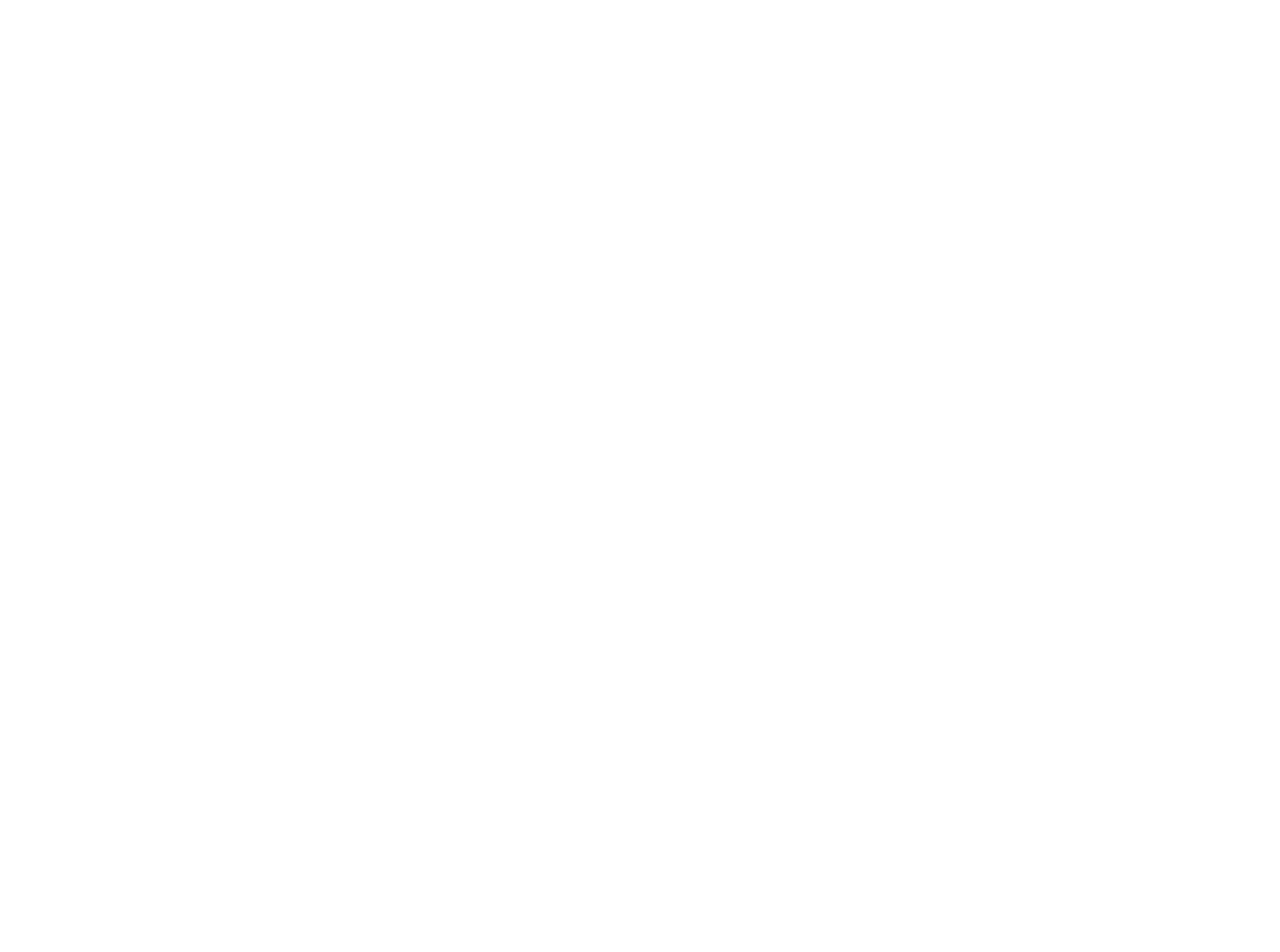
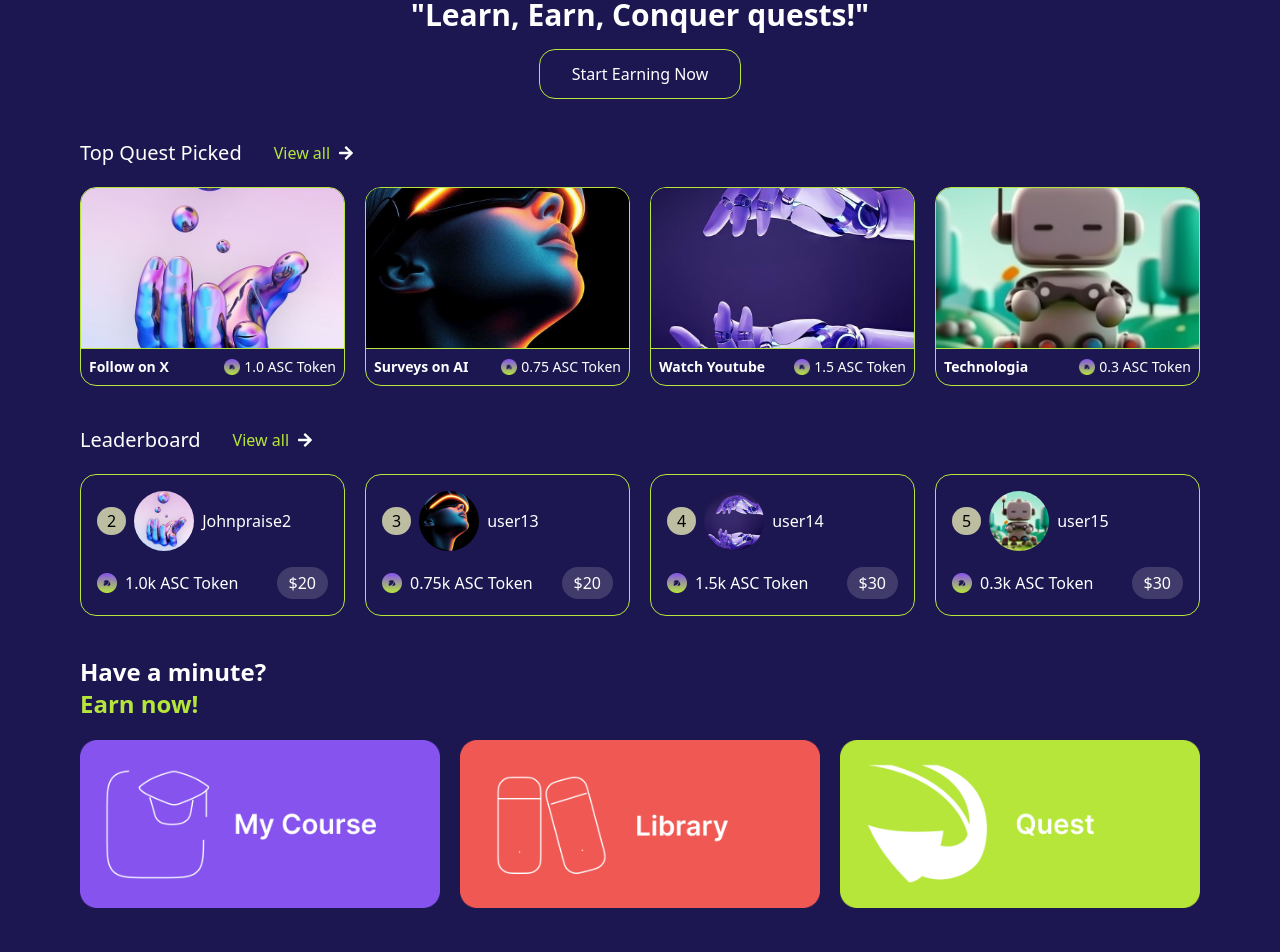
Before and after one commit to B-rder-ess-Dev-Hub-UNN/ascendix-client, a React (Vite) app: page /home in a window 1280 px wide. Before the commit this address had no page. Shown: the part 300-1252 px from the top of the page. Before the commit the page ends 800 px from the top, so only its background shows below. Built offline with nearby package versions, Linux system fonts and the light colour scheme.

Commit message:
added homepage

```diff
--- a/src/App.jsx
+++ b/src/App.jsx
@@ -9,6 +9,7 @@ import PrimaryLayout from './layouts/PrimaryLayout';
 import Profile from './pages/Profile';
 import SettingPage from './pages/SettingPage';
 import HelpCenter from './pages/HelpCenter';
+import HomePage from './pages/HomePage';
 
 
 const App = () => {
@@ -24,6 +25,7 @@ const App = () => {
         </Route>
 
         <Route element={<PrimaryLayout />}>
+          <Route path="/home" element={<HomePage />} />
           <Route path="/email" element={<EmailVerified />} />
           <Route path="/profile" element={<Profile />} />
           <Route path="/settings" element={<SettingPage />} />
--- /dev/null
+++ b/src/pages/HomePage.jsx
@@ -0,0 +1,78 @@
+import course from "../assets/images/Frame 8.png";
+import library from "../assets/images/Frame 9.png";
+import quest from "../assets/images/Frame 10.png";
+import { Link } from "react-router-dom";
+import { FaArrowRight } from "react-icons/fa";
+import QuestCard from "../components/QuestCard";
+import LeaderCard from "../components/LeaderCard";
+
+const HomePage = () => {
+  return (
+    <section className="bg-[#1D1751] min-h-screen flex flex-col text-white p-5 md:p-20 space-y-10">
+      {/* Hero section  */}
+      <div className=" flex flex-col items-center text-center justify-center space-y-4 md:px-50">
+        <h1 className="font-extrabold text-3xl md:text-6xl">
+          <span className="text-[#B6E63A]">Earn</span> money in Web3: Learn
+          while you earn.
+        </h1>
+        <p className="font-semibold text-xl md:text-3xl">
+          "Learn, Earn, Conquer quests!"
+        </p>
+        <Link
+          to=""
+          className="border border-[#B6E63A] py-3 px-8 rounded-2xl font-medium"
+        >
+          Start Earning Now
+        </Link>
+      </div>
+
+      {/* quest section  */}
+      <div className="flex flex-col space-y-5">
+        <div className="flex items-center space-x-8">
+          <p className="font-medium text-xl">Top Quest Picked</p>
+          <Link to="#" className="flex items-center space-x-2">
+            <span className="font-medium text-[#B6E63A]">View all</span>
+            <FaArrowRight className="" />
+          </Link>
+        </div>
+
+        <QuestCard />
+      </div>
+
+      {/* Leaderboard section */}
+      <div className="flex flex-col space-y-5">
+        <div className="flex items-center space-x-8">
+          <p className="font-medium text-xl">Leaderboard</p>
+          <Link to="#" className="flex items-center space-x-2">
+            <span className="font-medium text-[#B6E63A]">View all</span>
+            <FaArrowRight className="" />
+          </Link>
+        </div>
+
+        <LeaderCard />
+      </div>
+
+      {/* earn section  */}
+      <div className="space-y-5">
+        <div>
+          <h2 className="font-semibold text-2xl">Have a minute?</h2>
+          <p className="font-semibold text-2xl text-[#B6E63A]">Earn now!</p>
+        </div>
+
+        <div className="flex flex-col space-y-5 md:flex-row md:space-x-5 md:space-y-0">
+          <Link to="#">
+            <img src={course} alt="" />
+          </Link>
+          <Link to="#">
+            <img src={library} alt="" />
+          </Link>
+          <Link to="#">
+            <img src={quest} alt="" />
+          </Link>
+        </div>
+      </div>
+    </section>
+  );
+};
+
+export default HomePage;
```
